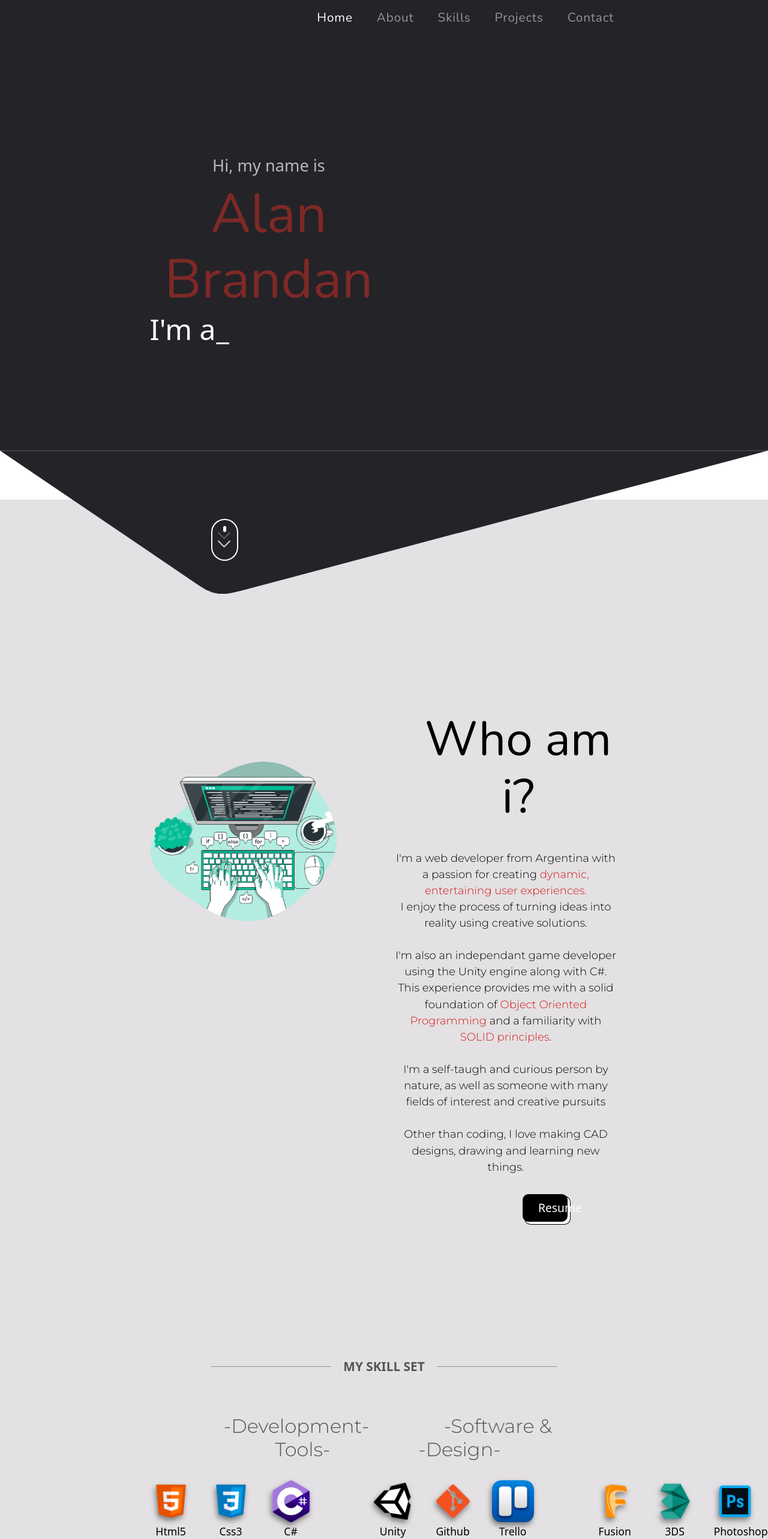
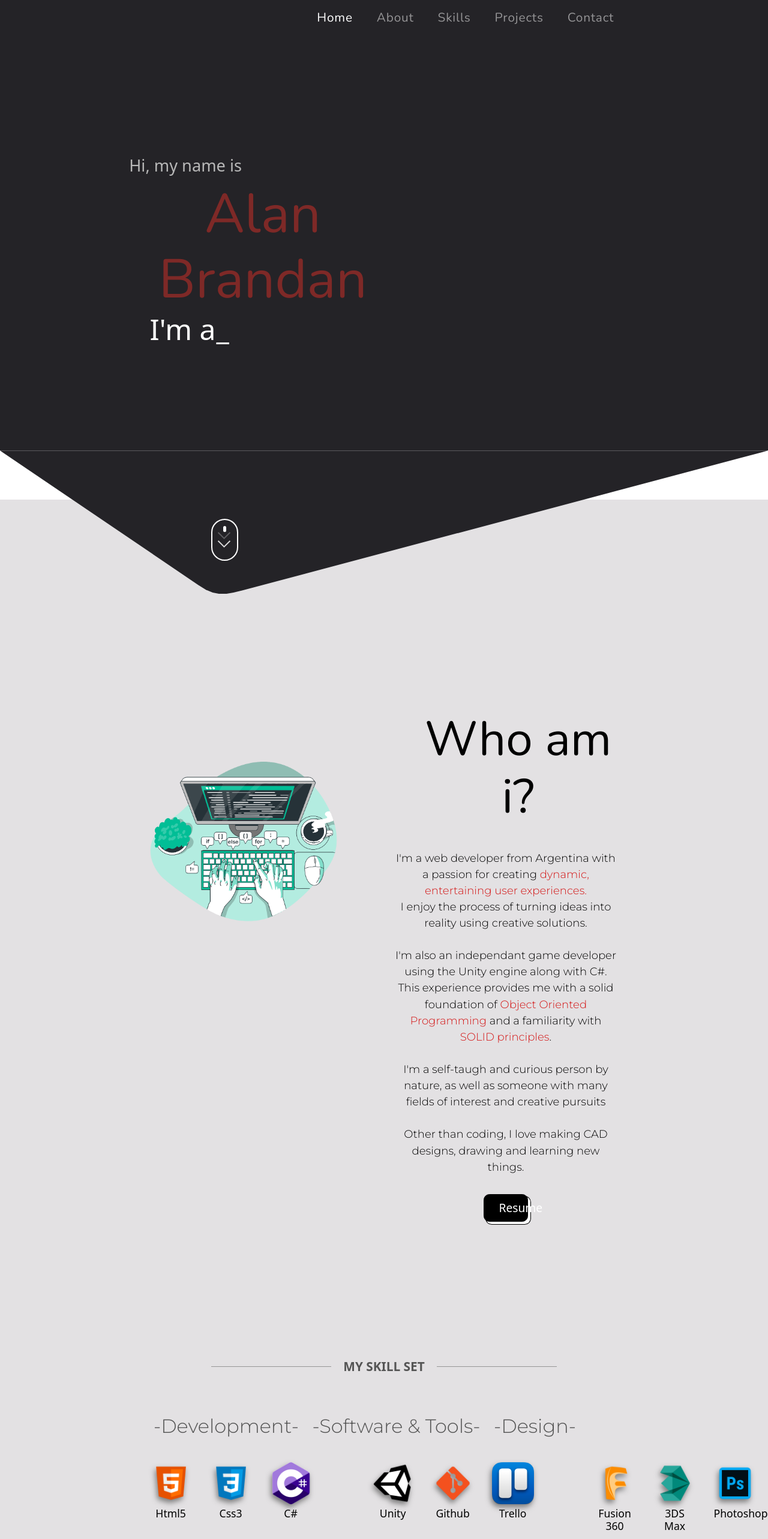
Before and after one commit to Alan-brandan/personal-portfolio, a React (Create React App) app: page / in a window 1280 px wide. Shown: the top 2566 px of the page at 60% size. Built offline with nearby package versions, Linux system fonts and the light colour scheme.

Commit message:
changed titles spacing

```diff
--- a/src/Components/About/AboutBanner.css
+++ b/src/Components/About/AboutBanner.css
@@ -57,7 +57,6 @@
   margin: 0 auto;
   width: 20%;
   padding: 12px 40px 12px 25px;
-margin-left: 35%;
 }
 
 .resume_btn:focus {
--- a/src/Components/About/Skills.css
+++ b/src/Components/About/Skills.css
@@ -18,21 +18,15 @@
 }
 
 .skills-titles{
-margin: 0 20% 2rem 21%;
+    display: flex;
+    justify-content:space-between;
+    margin: 0 25% 2rem 20%;
 
 }
 .skills-titles h2{
-    display: inline;
     color: #555555;
     font-family: 'Montserrat';
 }
-.skills-titles h2.first-title{
-    padding-right: 16.5%;
-}
-.skills-titles h2.second-title{
-    padding-right: 19.5%;
-}
-
 
 .skills-container {
 
--- a/src/Components/Contact/contact.css
+++ b/src/Components/Contact/contact.css
@@ -3,7 +3,7 @@
 
 .divider-contact {
 
-    padding-top: 15%;
+    padding-top: 15.5%;
     margin-top: -15.9%;
     background-color: #242327;
     z-index: 2;
--- a/src/Components/Footer/footer.css
+++ b/src/Components/Footer/footer.css
@@ -1,7 +1,7 @@
 
 
 .footer-container{
-    padding: 1rem 0 1rem 39%;
+    padding: 1rem 0 1rem 0;
     background-color: #1c1c20;
 }
 .footer-container h2{
--- a/src/Components/Home/MainBanner.css
+++ b/src/Components/Home/MainBanner.css
@@ -31,6 +31,7 @@
     color: #b8b8b8;
     z-index: 2;
     font-size: 1.7rem;
+    margin-left: -70%;
 }
 
 .home_data h1 {
@@ -39,7 +40,7 @@
     font-family: 'Nunito';
     z-index: 2;
     mix-blend-mode: difference;
-    margin: -10px 0 -2px 0;
+    margin: -10px 0 -2px -5%;
 }
 
 .home_data h2 {
```
